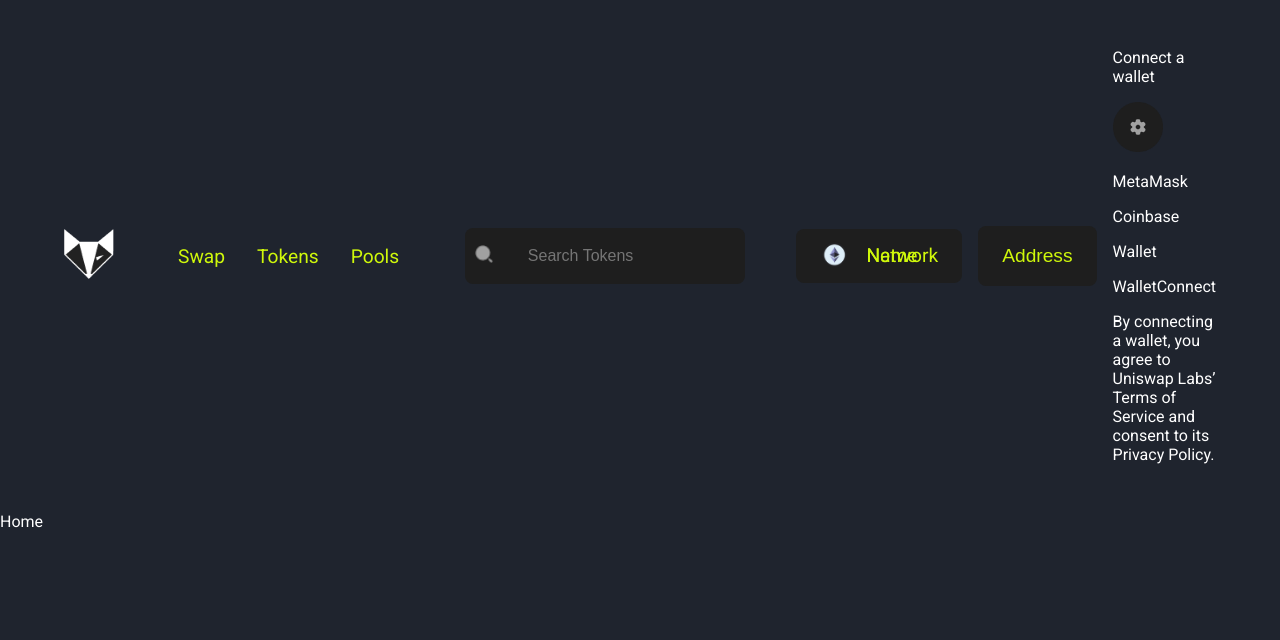
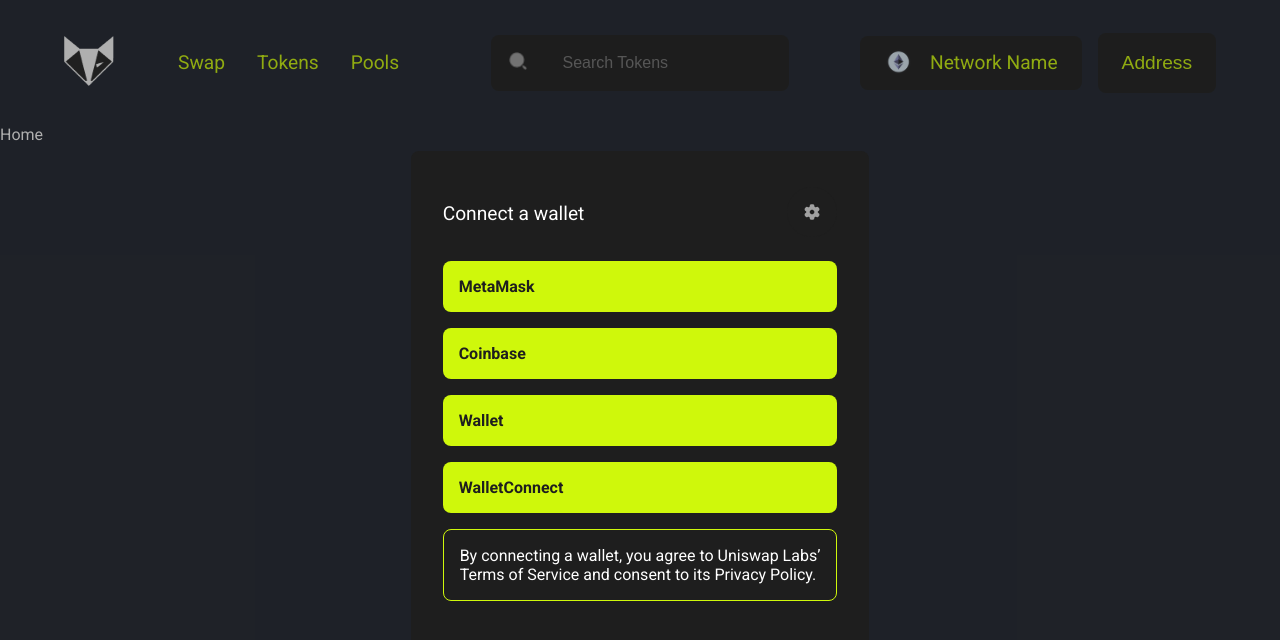
Before and after one commit to W3Charles/uniswap_3.0, a Next.js app: page / in a window 1280 px wide. Shown: the top 640 px of the page. Built offline with nearby package versions, Linux system fonts and the light colour scheme.

Commit message:
feat: add Modal css styling

```diff
--- a/Components/Modal/Modal.module.css
+++ b/Components/Modal/Modal.module.css
@@ -0,0 +1,43 @@
+.Modal {
+    position: absolute;
+    inset:  0% 0% 0% 0%;
+    background-color: #1e1e1e5a;
+    display: grid;
+    align-items: center;
+    justify-content: center;
+    height: 100vh;
+    width: 100vw;
+    z-index: 111111111;
+}
+
+.Modal_box {
+    background-color: #1e1e1e;
+    padding: 2rem;
+    border-radius: .5rem;
+}
+
+.Modal_box_heading {
+    display: flex;
+    align-items: center;
+    justify-content: space-between;
+}
+
+.Modal_box_heading p {
+    font-size: 1.2rem;
+}
+
+.Modal_box_wallet p {
+    background-color: #cff80b;
+    padding: 1rem;
+    border-radius: .5rem;
+    color: #1e1e1e;
+    font-weight: 700;
+    cursor: pointer;
+}
+
+.Modal_box_para {
+    padding: 1rem;
+    line-height: 1.2;
+    border:  1px solid #cff80b;
+    border-radius: .5rem;
+}
```
